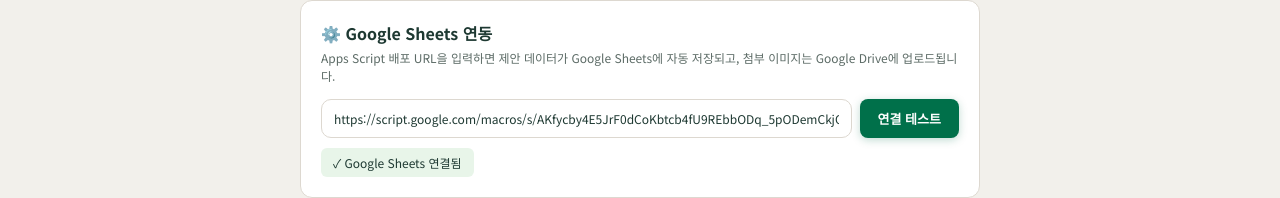
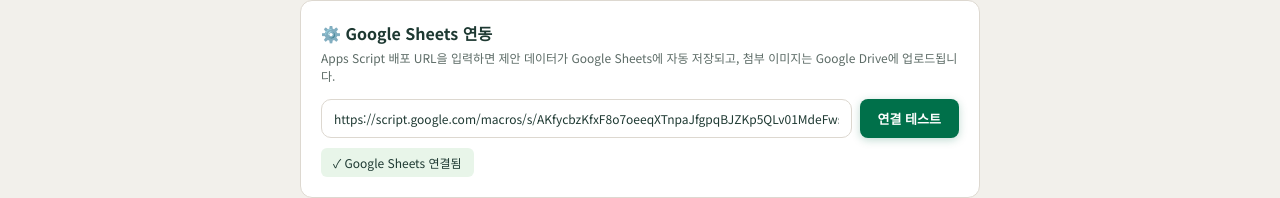
Before and after one commit to andreshong/jnh-proposal, a React (Create React App) app: page / in a window 1280 px wide. Shown: the part 336-534 px from the top of the page. Built offline with nearby package versions, Linux system fonts and the light colour scheme.

Commit message:
Update App.js

```diff
--- a/src/App.js
+++ b/src/App.js
@@ -2,7 +2,7 @@
 
 // ═══ Google Apps Script URL ═══
 // 아래 URL을 본인의 Apps Script 배포 URL로 교체하세요
-const SCRIPT_URL = "https://script.google.com/macros/s/AKfycby4E5JrF0dCoKbtcb4fU9REbbODq_5pODemCkjQKL7In-Q6sJ2q68acuEpjN2JdrHYgXg/exec";
+const SCRIPT_URL = "https://script.google.com/macros/s/AKfycbzKfxF8o7oeeqXTnpaJfgpqBJZKp5QLv01MdeFws9WByuOgvcCSHF5r8jHtcoWo6JBNeA/exec";
 
 const DEPARTMENTS = [
   "영업팀", "구매팀", "생산관리팀", "가공팀", "제관팀",
```
